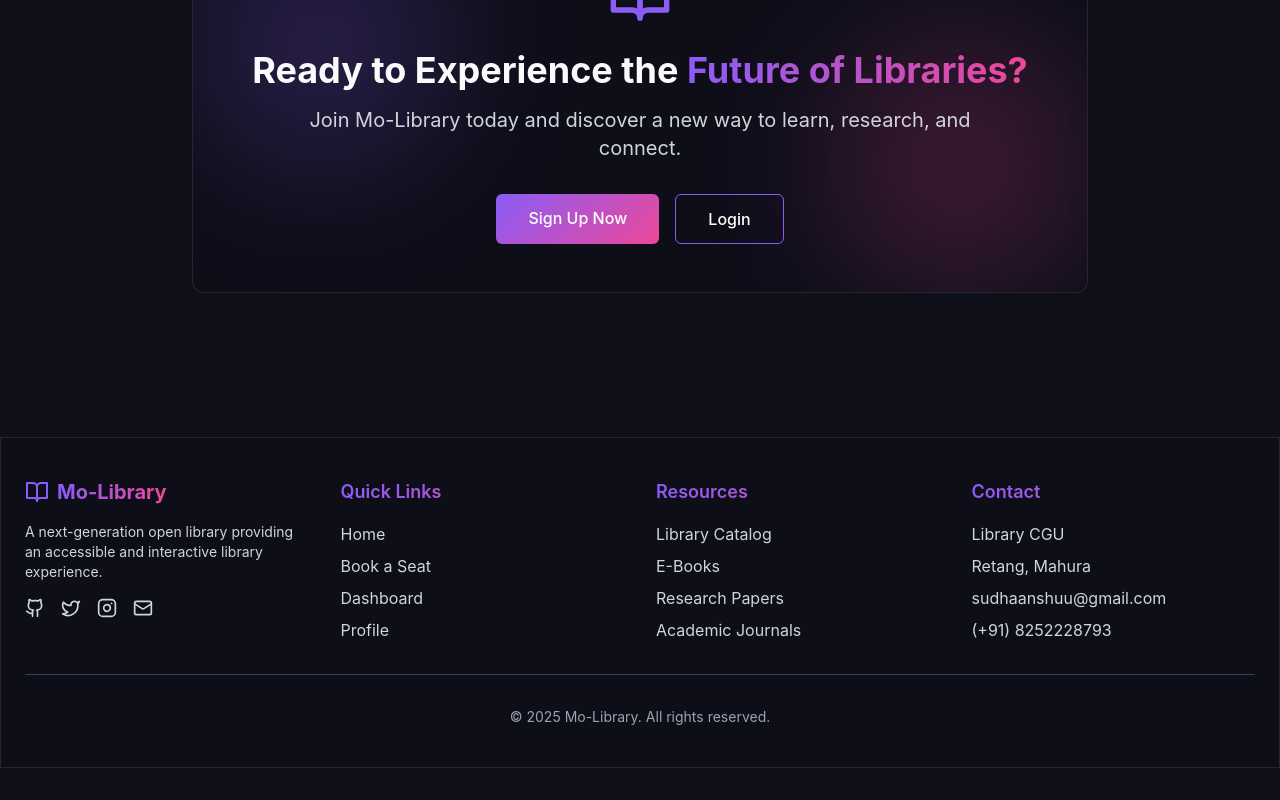
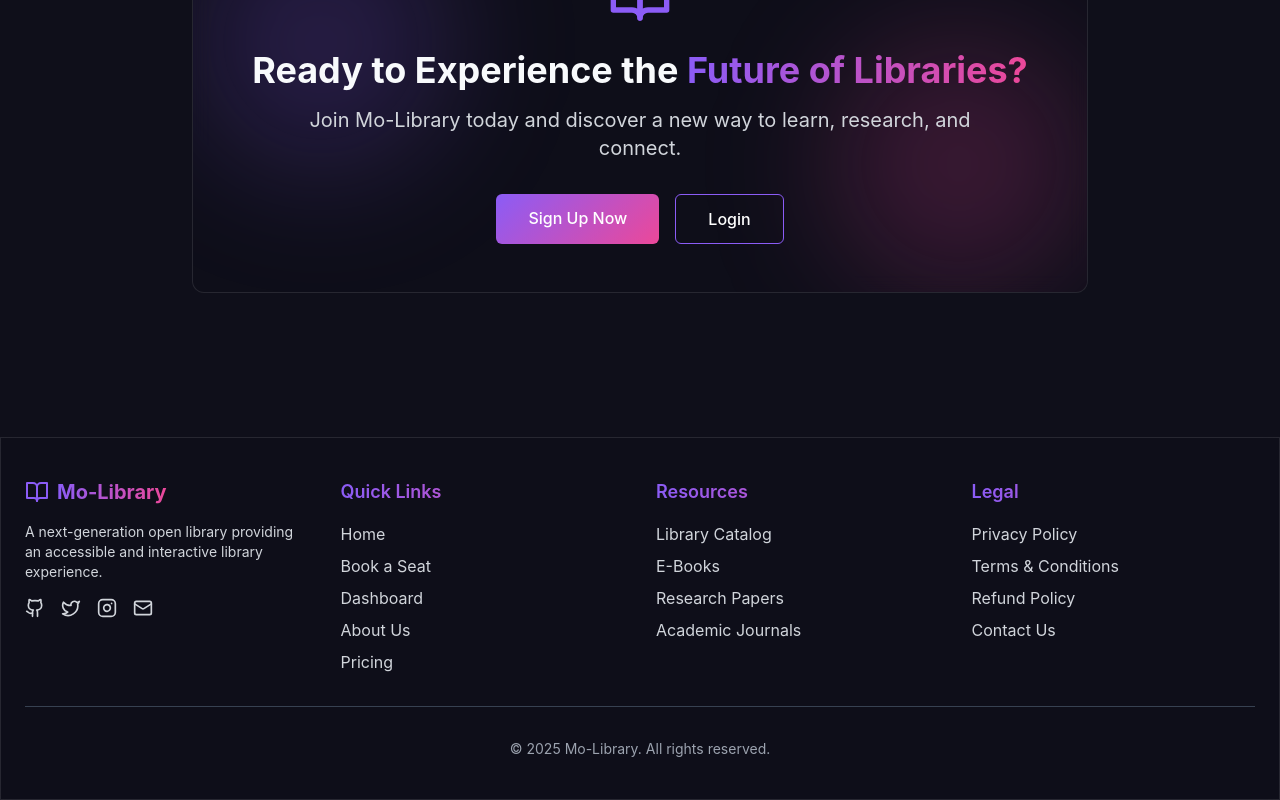
Before and after one commit to Sudhaanshuu/MO-Library, a React (Vite) app: page / in a window 1280 px wide. Shown: the part 2247-3047 px from the top of the page. Before the commit the page ends 3015 px from the top, so only its background shows below. Built offline with nearby package versions, Linux system fonts and the light colour scheme; no server answers.

Commit message:
update footer

```diff
--- a/src/components/Footer.tsx
+++ b/src/components/Footer.tsx
@@ -50,8 +50,13 @@ const Footer: React.FC = () => {
                 </Link>
               </li>
               <li>
-                <Link to="/profile" className="text-gray-300 hover:text-primary transition-colors">
-                  Profile
+                <Link to="/about-us" className="text-gray-300 hover:text-primary transition-colors">
+                  About Us
+                </Link>
+              </li>
+              <li>
+                <Link to="/pricing" className="text-gray-300 hover:text-primary transition-colors">
+                  Pricing
                 </Link>
               </li>
             </ul>
@@ -84,12 +89,28 @@ const Footer: React.FC = () => {
           </div>
 
           <div>
-            <h3 className="text-lg font-semibold mb-4 gradient-text">Contact</h3>
+            <h3 className="text-lg font-semibold mb-4 gradient-text">Legal</h3>
             <ul className="space-y-2">
-              <li className="text-gray-300">Library CGU</li>
-              <li className="text-gray-300">Retang, Mahura</li>
-              <li className="text-gray-300">sudhaanshuu@gmail.com</li>
-              <li className="text-gray-300">(+91) 8252228793</li>
+              <li>
+                <Link to="/privacy-policy" className="text-gray-300 hover:text-primary transition-colors">
+                  Privacy Policy
+                </Link>
+              </li>
+              <li>
+                <Link to="/terms-conditions" className="text-gray-300 hover:text-primary transition-colors">
+                  Terms & Conditions
+                </Link>
+              </li>
+              <li>
+                <Link to="/refund-policy" className="text-gray-300 hover:text-primary transition-colors">
+                  Refund Policy
+                </Link>
+              </li>
+              <li>
+                <Link to="/contact-us" className="text-gray-300 hover:text-primary transition-colors">
+                  Contact Us
+                </Link>
+              </li>
             </ul>
           </div>
         </div>
```
